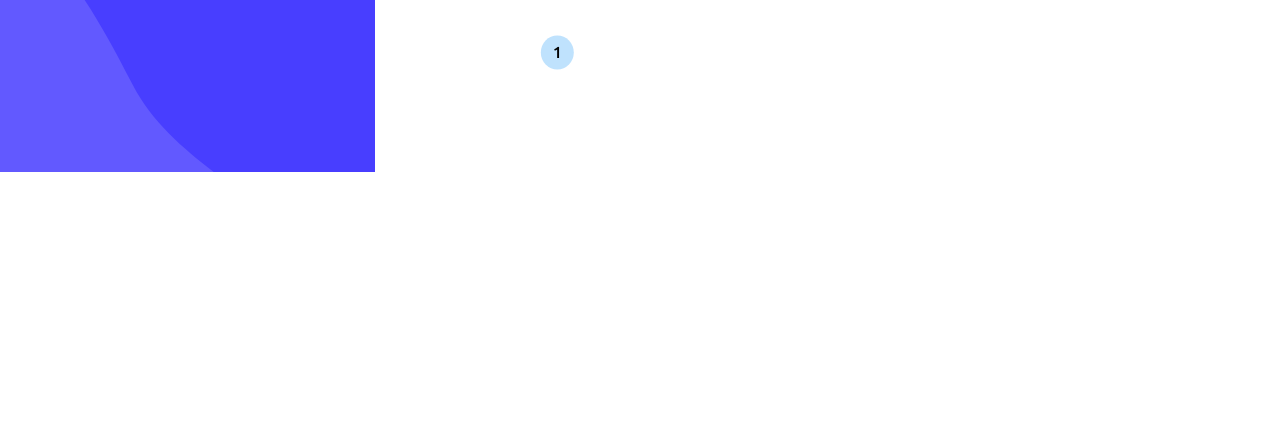
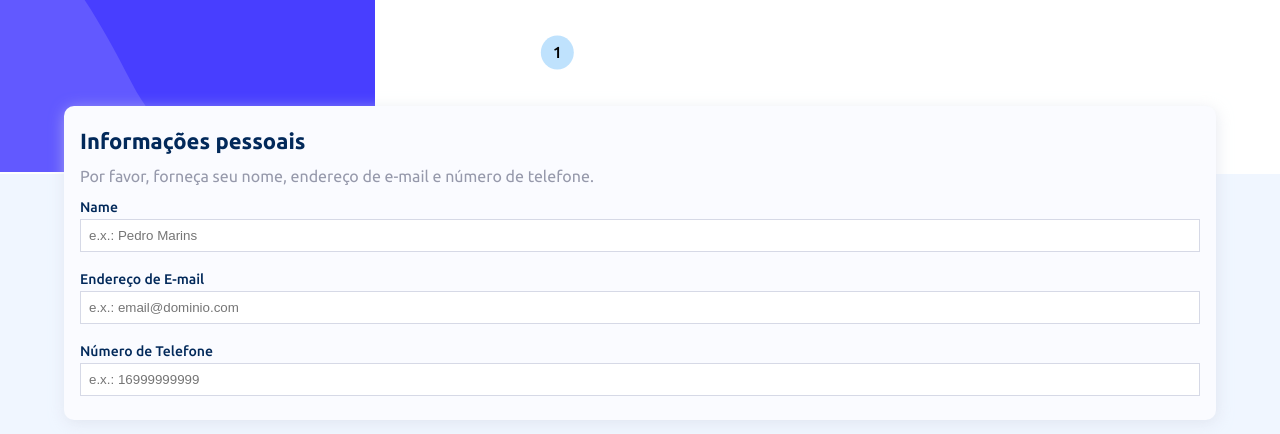
Before and after one commit to MathGPereira/Formul-rio-Multi-step, a plain HTML site: page index.html in a window 1280 px wide. Drawn offline with Linux system fonts and the light colour scheme.

Commit message:
Término do HTML e CSS do conteúdo do formulário

```diff
--- /dev/null
+++ b/assets/css/principal/principal.css
@@ -0,0 +1,48 @@
+.principal {
+    background-color: var(--cor-fundo-padrao-principal);
+    color: var(--cor-fonte-padrao-principal);
+    height: calc(100vh - 172px);
+    position: relative;
+}
+
+.principal__formulario {
+    background-color: var(--cor-fundo-formulario-principal);
+    border-radius: 10px;
+    box-shadow: 1px 3px 15px #D6D9E696;
+    height: auto;
+    left: 0;
+    margin: auto;
+    padding: 1.5em 1em;
+    position: absolute;
+    right: 0;
+    top: -68px;
+    width: 90%;
+}
+
+.conteudo__titulo {
+    font-size: 22px;
+    font-weight: var(--fonte-peso-titulo-principal);
+}
+
+.conteudo__descricao {
+    color: var(--cor-fonte-descricao-principal);
+    margin: 1em 0;
+}
+
+.conteudo__rotulo {
+    display: block;
+    font-size: 14px;
+    font-weight: var(--fonte-peso-labels-formulario);
+    margin-bottom: 5px;
+}
+
+.conteudo__entrada {
+    border: 1.5px solid #D6D9E6;
+    display: inline-block;
+    padding: 8px;
+    width: 100%;
+}
+
+.conteudo__entrada:not(.conteudo__entrada:last-child) {
+    margin-bottom: 1.5em;
+}
--- a/assets/css/style.css
+++ b/assets/css/style.css
@@ -10,6 +10,14 @@
         --cor-fonte-cabecalho: #FFFFFF;
         --cor-fundo-multipaginas-cabecalho: #BFE2FD ;
     /* Variáveis do cabeçalho */
+    /* Variáveis do principal */
+        --cor-fundo-padrao-principal: #F0F6FF;
+        --cor-fundo-formulario-principal: #FAFBFF;
+        --cor-fonte-padrao-principal: #02295A;
+        --cor-fonte-descricao-principal: #9699AB;
+        --fonte-peso-titulo-principal: 700;
+        --fonte-peso-labels-formulario: 500;
+    /* Variáveis do principal */
 }
 
 * {
--- a/index.html
+++ b/index.html
@@ -8,10 +8,11 @@
 		<meta http-equiv="content-language" content="pt-br"/>
 		<meta name="keywords" content="formulario, nome, numero, avancado, pro">
 		<meta name="rating" content="mature">
-		<title>Formulário multipáginas</title>
+		<title>Informações Pessoais</title>
 		<link type="text/css" rel="stylesheet" href="./assets/css/reset.css">
 		<link type="text/css" rel="stylesheet" href="./assets/css/style.css">
-		<link  type="text/css" rel="stylesheet" href="./assets/css/cabecalho/cabecalho.css">
+		<link type="text/css" rel="stylesheet" href="./assets/css/cabecalho/cabecalho.css">
+		<link type="text/css" rel="stylesheet" href="./assets/css/principal/principal.css">
 		<link rel="preconnect" href="https://fonts.googleapis.com">
 		<link rel="preconnect" href="https://fonts.gstatic.com" crossorigin>
 		<link href="https://fonts.googleapis.com/css2?family=Ubuntu:wght@400;500;700&display=swap" rel="stylesheet">
@@ -47,6 +48,25 @@
 				<li class="lista-multipagina__item">4</li>
 			</ul>
 		</header>
+		<main class="principal">
+			<form action="" method="POST" autocomplete="on" class="principal__formulario">
+				<fieldset class="formulario__conteudo">
+					<legend class="conteudo__titulo">Informações pessoais</legend>
+					<P class="conteudo__descricao">
+						Por favor, forneça seu nome, endereço de e-mail e número de telefone.
+					</P>
+					<label for="nome" class="conteudo__rotulo">Name</label>
+					<input type="text" name="nome" id="nome" class="conteudo__entrada" required placeholder="e.x.: Pedro Marins" maxlength="30" minlength="7">
+					<label for="email" class="conteudo__rotulo">Endereço de E-mail</label>
+					<input type="email" name="email" id="email" class="conteudo__entrada" required placeholder="e.x.: email@dominio.com" pattern="^[a-z0-9.A-Z]+@[a-z0-9]+\.[a-z]+\.([a-z]+)?$/i">
+					<label for="numero" class="conteudo__rotulo">Número de Telefone</label>
+					<input type="text" name="numero" id="numero" class="conteudo__entrada" maxlength="11" minlength="11" required placeholder="e.x.: 16999999999" pattern="d{11}">
+				</fieldset>
+			</form>
+		</main>
+		<footer class="rodape">
+
+		</footer>
 	</body>
 </html>
 
@@ -61,10 +81,6 @@ Add-ons
 
 Step 4
 Summary
-
-
-Personal info
-Please provide your name, email address, and phone number.
 
 Name
 e.g. Stephen King
```
